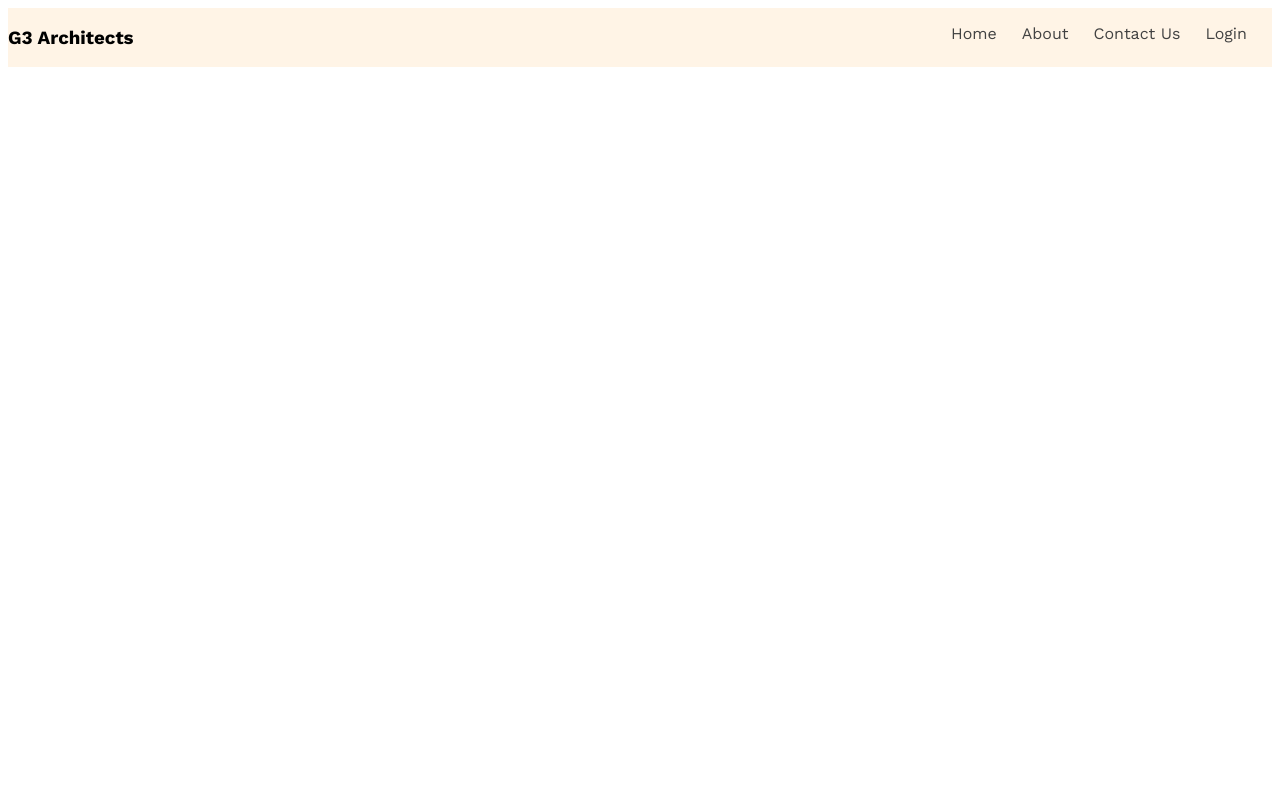
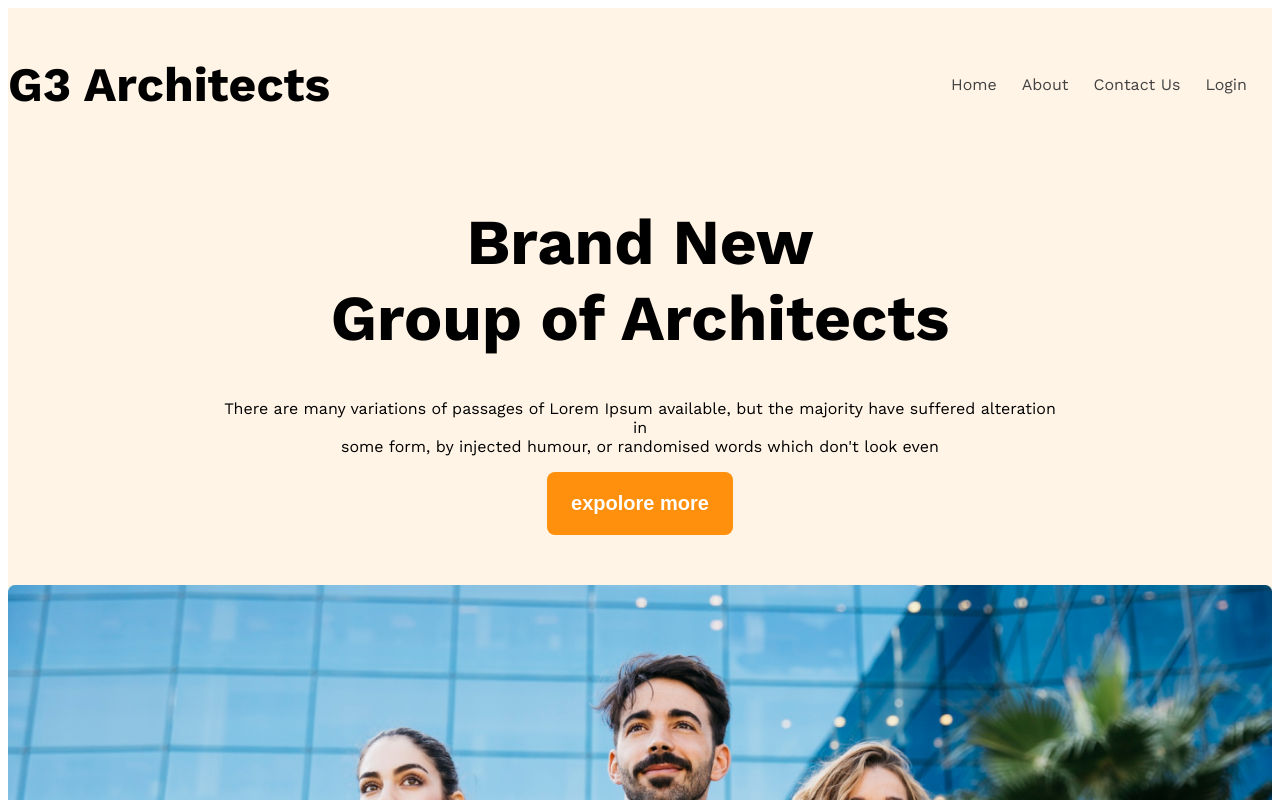
Before and after one commit to Jubayer863/g3-architects-website, a plain HTML site: page index.html in a window 1280 px wide. Shown: the top 800 px of the page. Drawn offline with nearby package versions, Linux system fonts and the light colour scheme.

Commit message:
added banner section

```diff
--- a/index.html
+++ b/index.html
@@ -19,7 +19,12 @@
    </ul>
    </nav>
    <div class="banner">
-
+   <div class="banner-contant">
+    <h1 class="banner-title">Brand New <br>Group of Architects </h1>
+    <p class="banner-description">There are many variations of passages of Lorem Ipsum available, but the majority have suffered alteration in<br> some form, by injected humour, or randomised words which don't look even</p>
+    <button class="btn-primary">expolore more</button>
+   </div>
+   <img class="banner-image" src="images/banner.png" alt="">
    </div>
     </header>
     <main>
--- a/styles/index.css
+++ b/styles/index.css
@@ -24,18 +24,33 @@ color:#727272;
 .bg-light{
     background-color:rgba(255, 144, 14, 0.1);
 }
+.btn-primary{
+    background-color: #FF900E;
+    color: white;
+    padding: 20px 24px;
+    font-size:1.25rem;
+    font-weight:600;
+    border-radius: 8px;
+    border: none;
+}
   /* header styles */
 
 
   /* navbar related styles */
   .navebar{
-justify-content: space-between;
+justify-content:space-between;
+align-items: center;
+  }
+  .brand{
+    font-weight: 700;
+    font-size: 3rem;
   }
 .nav-item{
   list-style:none;
   margin-right: 25px;
 
-  }.nav-link{
+  }
+  .nav-link{
 text-decoration: none;
 font: weight 500px;
 color:#424242;
@@ -45,3 +60,17 @@ color:#424242;
     max-width: 1440px;
     margin: 0 auto;
 }
+/* banner related styles */
+.banner-contant{
+    max-width:850px;
+    margin:0 auto;
+    text-align: center;
+    margin-bottom: 50px;
+}
+.banner-title{
+font-weight: 700;
+    font-size: 4rem;
+}
+.banner-image{
+    width: 100%;
+}
```
